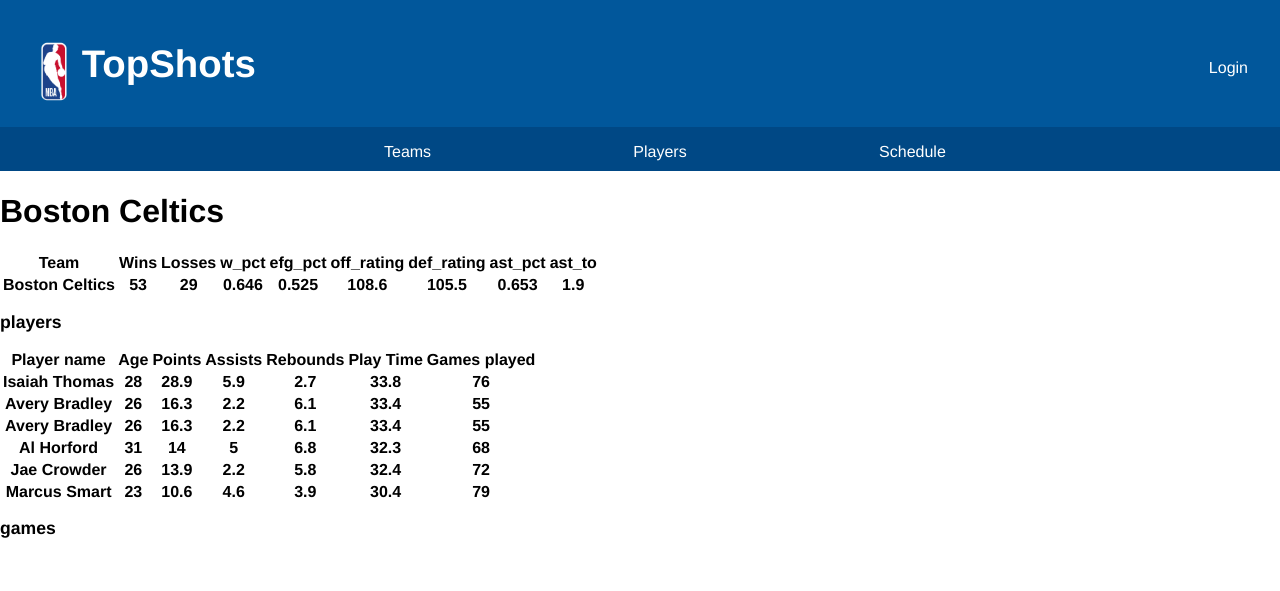
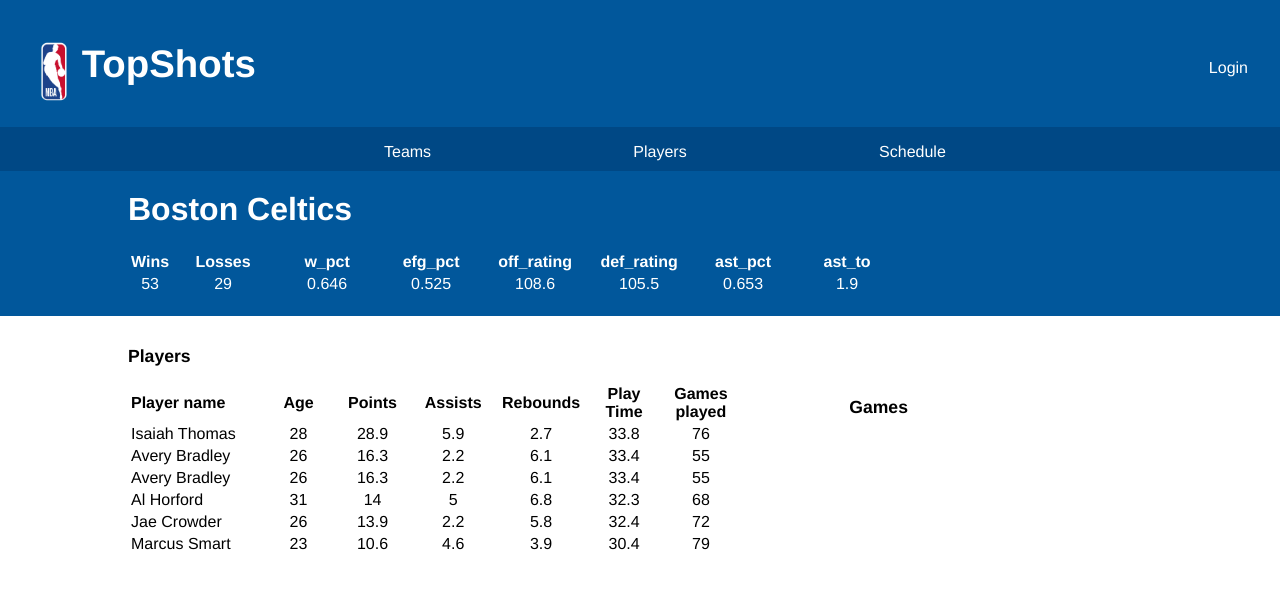
Before and after one commit to jayant95/TopShots, a PHP site: page /teamdetail.php?teamID=2 in a window 1280 px wide. Shown: the top 591 px of the page. Run offline with PHP 8.4, Linux system fonts and the light colour scheme; data comes from the database, SQL or seed files in the repository; data that the repository does not hold is empty.

Commit message:
style teamdetail page

```diff
--- a/css/main.css
+++ b/css/main.css
@@ -258,6 +258,49 @@ h2{
 
 
 
+div.rightcontent{
+  width: 25%;
+  display: inline-block;
+  vertical-align: top;
+}
+
+div.leftcontent{
+
+  width: 60%;
+  margin:0;
+  display: inline-block;
+  margin-right:10%;
+  padding-top:0;
+}
+
+
+div.stattitle{
+  background-color: #01579B;
+  padding-left: 10%;
+  color: white;
+  margin-top: 0;
+  padding-top: 20px;
+  padding-bottom: 20px;
+}
+.stattitle h1{
+  margin-top: 0;
+}
+
+
+
+.stattitle tr th{
+  color: white;
+
+}
+
+.rightcontent a{
+  margin-bottom: 3rem;
+}
+
+.stattitle tr td{
+  color: white;
+
+}
 div.topplayer{
   margin-top: 15px;
   width: 45%;
--- a/teamdetail.php
+++ b/teamdetail.php
@@ -35,8 +35,7 @@
 
 
   	?>
-
-	<form action="" method="post">
+	<div class="stattitle">
 
 						<table>
 
@@ -45,18 +44,27 @@
 							while($stmt->fetch()){
 								echo "<h1>".$teamname."</h1>";
 				  				$name=$teamname;
-  				echo "		<tr><th>Team</th><th>Wins</th><th>Losses</th><th>w_pct</th><th>efg_pct</th><th>off_rating</th><th>def_rating</th><th>ast_pct</th><th>ast_to</th></tr>";
-				echo "<tr><th class='teamname'><a href='teamdetail.php?teamID=".$teamID."'>".$teamname." </a> </th><th>  ".$wins."  </th><th>  ".$losses."</th><th>".$w_pct."  </th><th>  ".$efg_pct."  </th><th>  ".$off_rating."  </th><th>  ".$def_rating."  </th><th>  ".$ast_pct."  </th><th>  ".$ast_to."</th></tr>";
+				  				echo "		<tr><th class='playerstat1'>Wins</th><th class='playerstat'>Losses</th><th class='playerstat'>w_pct</th><th class='playerstat'>efg_pct</th><th class='playerstat'>off_rating</th><th class='playerstat'>def_rating</th><th class='playerstat'>ast_pct</th><th class='playerstat'>ast_to</th></tr>";
+								echo "<tr><td class='playerstat'>  ".$wins."  </th><td class='playerstat'>  ".$losses."</th><td class='playerstat'>".$w_pct."  </th><td class='playerstat'>  ".$efg_pct."  </th><td class='playerstat'>  ".$off_rating."  </th><td class='playerstat'>  ".$def_rating."  </th><td class='playerstat'>  ".$ast_pct."  </th><td class='playerstat'>  ".$ast_to."</th></tr>";
 							}
 						?>
 
 					</table>
+	</div>
 
-	<h2>players</h2>
+    <div class="page-content">
+
+
+
+		<form action="" method="post">
+
+			<h2>Players</h2>
+			<div class="leftcontent">
+
 
 				<table>
 
-		<tr><th>Player name</th><th>Age</th><th>Points</th><th>Assists</th><th>Rebounds</th><th>Play Time</th><th>Games played</th></tr>
+					<tr><th class='playername'>Player name</th><th class='playerstat'>Age</th><th class='playerstat'>Points</th><th class='playerstat'>Assists</th><th class='playerstat'>Rebounds</th><th class='playerstat'>Play Time</th><th class='playerstat'>Games played</th></tr>
 
 					<?php
 						$query2="SELECT id,name, team,age,points,assists,rebounds,minutes,gamesPlayed FROM players WHERE team=?";
@@ -66,14 +74,16 @@
 						$stmt2->store_result();
 						$result2=$stmt2->bind_result($playerID,$playername, $teamname,$age,$points,$assists,$rebounds,$minutes,$gamesPlayed);
 						while($stmt2->fetch()){
-				echo "<tr><th><a href='playerdetail.php?playerID=".$playerID."&playerteam=".$name."'>".$playername." </a> </th><th>  ".$age."  </th><th>  ".$points."  </th><th>  ".$assists."  </th><th>  ".$rebounds."  </th><th>  ".$minutes."  </th><th>  ".$gamesPlayed."</th></tr>";
+							echo "<tr><td><a href='playerdetail.php?playerID=".$playerID."&playerteam=".$name."'>".$playername." </a> </th><td class='playerstat'>  ".$age."  </th><td class='playerstat'>  ".$points."  </th><td class='playerstat'>  ".$assists."  </th><td class='playerstat'>  ".$rebounds."  </th><td class='playerstat'>  ".$minutes."  </th><td class='playerstat'>  ".$gamesPlayed."</th></tr>";
 
 						}
 					?>
 
 				</table>
+			</div>
+			<div class="rightcontent">
 
-	<h2>games</h2>
+				<h2>Games</h2>
 				<table>
 
 
@@ -92,7 +102,9 @@
 
 					?>
 				</table>
+			</div>
 		</form>
+	</div>
   </body>
 
 </html>
```
Lines whose indentation alone changed are shown as unchanged.
